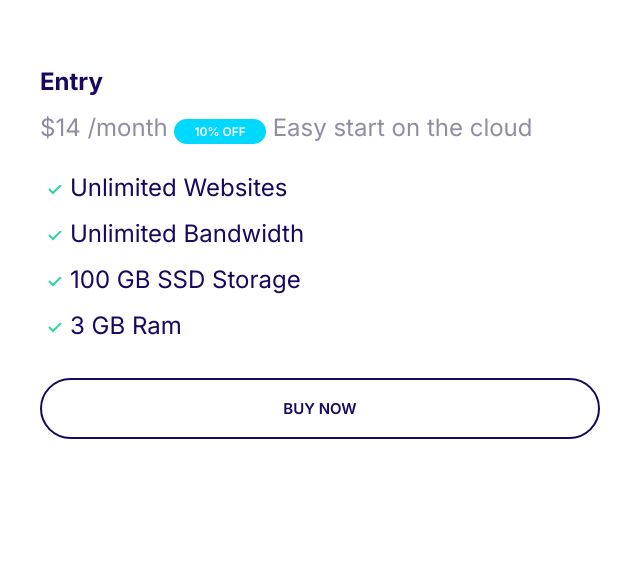
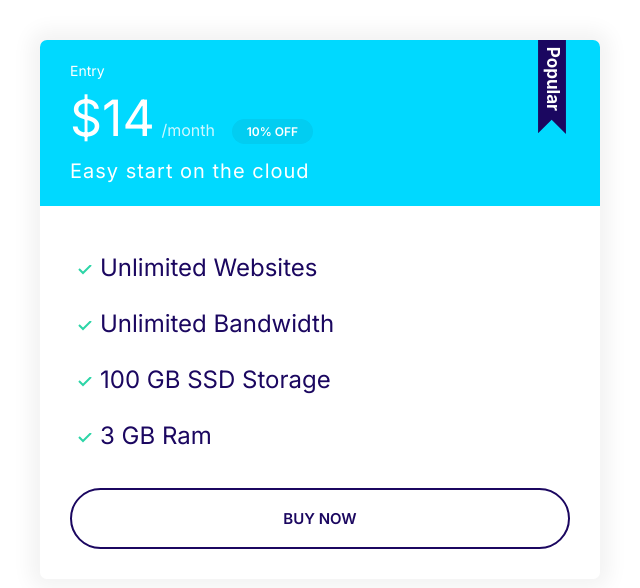
Before and after one commit to sharktankful/WebPage_Project, a plain HTML site: page index.html in a window 1280 px wide. Shown: the whole page, without its empty margins (0-640 px from the left). Drawn offline with Linux system fonts and the light colour scheme.

Commit message:
Implemented plan cards.

```diff
--- a/css/styles.css
+++ b/css/styles.css
@@ -112,6 +112,7 @@ a {
 
 .badge--small {
     font-size: 1.6rem;
+    padding: 0.5rem 1.5rem;
 }
 
 @media screen and (min-width: 1024px) {
@@ -269,3 +270,83 @@ a {
         font-size: 1.5rem;
     }
 }
+
+.card {
+    border-radius: 7px;
+    box-shadow: 0 0 20px 10px #f3f3f3;
+    overflow: hidden;
+}
+
+.card__header, .card__body {
+    padding: 2rem 3rem;
+}
+
+.card--primary .card__header {
+    background: var(--color-primary);
+    color: white;
+}
+.card--secondary .card__header {
+    background: var(--color-secondary);
+    color: white;
+}
+
+.card--secondary .badge--secondary {
+    background: #02cdf1;
+}
+
+/* Plans */
+.plan__name {
+    color: white;
+    margin: 0;
+    font-weight: 500;
+    font-size: 2.4rem;
+}
+
+.plan__price {
+    font-size: 6rem;
+}
+
+.plan__billing-cycle {
+    font-size: 2.4rem;
+    font-weight: 300;
+    opacity: 0.8;
+    margin-right: 1rem;
+}
+
+.plan__description {
+    font-size: 2rem;
+    font-weight: 300;
+    letter-spacing: 1px;
+    display: block;
+}
+
+.plan .list__item {
+    margin-bottom: 2rem;
+}
+
+.plan--popular .card__header {
+    position: relative;
+}
+
+.plan--popular .card__header::before {
+    content: url(../images/popular.svg);
+    width: 40px;
+    display: inline-block;
+    position: absolute;
+    top: -6px;
+    right: 5%;
+}
+
+@media screen and (min-width: 1024px) {
+    .plan__name {
+        font-size: 1.4rem;
+    }
+
+    .plan__price {
+        font-size: 5rem;
+    }
+
+    .plan__billing-cycle {
+        font-size: 1.6rem;
+    }
+}
```
Also changed, not shown: images/popular.svg (added).
